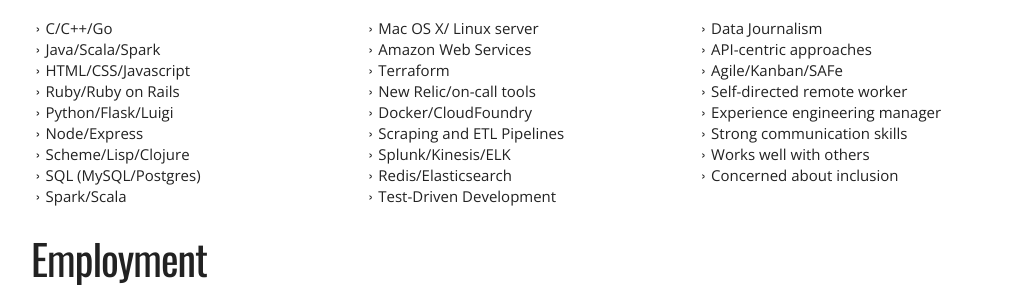
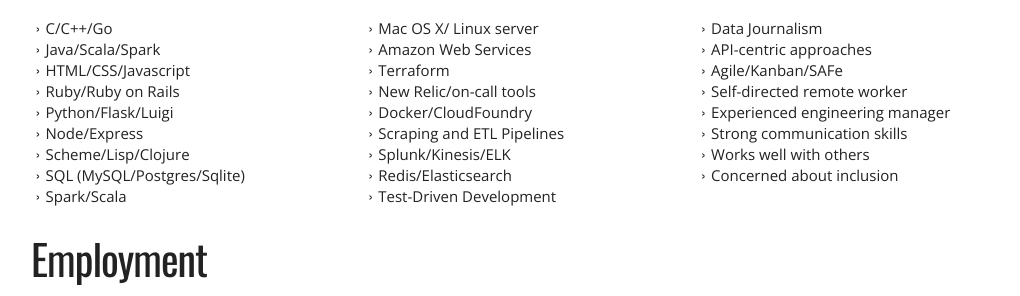
Before and after one commit to harrisj/harrisj.github.io, a Jekyll site: the page built from index.html, in a window 1280 px wide and 900 px high, scrolled down 315 px. Shown: the part 158-454 px from the top of the window, without its empty margins (129-1149 px from the left). Built offline with Jekyll 4.4.1, drawn with Linux system fonts in a browser that asks for light colours; nearby versions of some CDN libraries.

Commit message:
Fixing a few typos

```diff
--- a/_data/cv.yml
+++ b/_data/cv.yml
@@ -203,7 +203,7 @@
     - Python/Flask/Luigi
     - Node/Express
     - Scheme/Lisp/Clojure
-    - SQL (MySQL/Postgres)
+    - SQL (MySQL/Postgres/Sqlite)
     - Spark/Scala
   tools:
     - Mac OS X/ Linux server
@@ -220,7 +220,7 @@
     - API-centric approaches
     - Agile/Kanban/SAFe
     - Self-directed remote worker
-    - Experience engineering manager
+    - Experienced engineering manager
     - Strong communication skills
     - Works well with others
     - Concerned about inclusion
```
